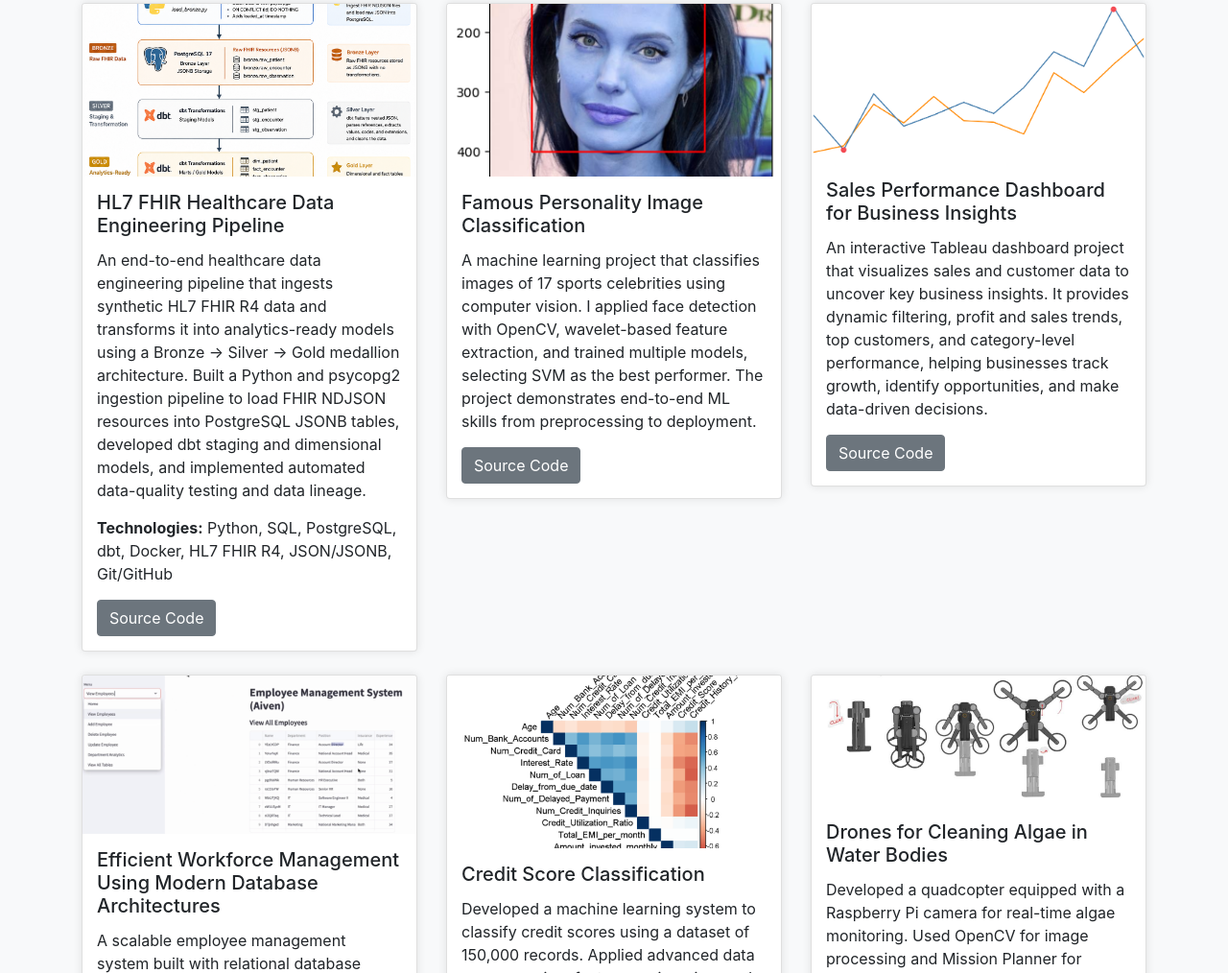
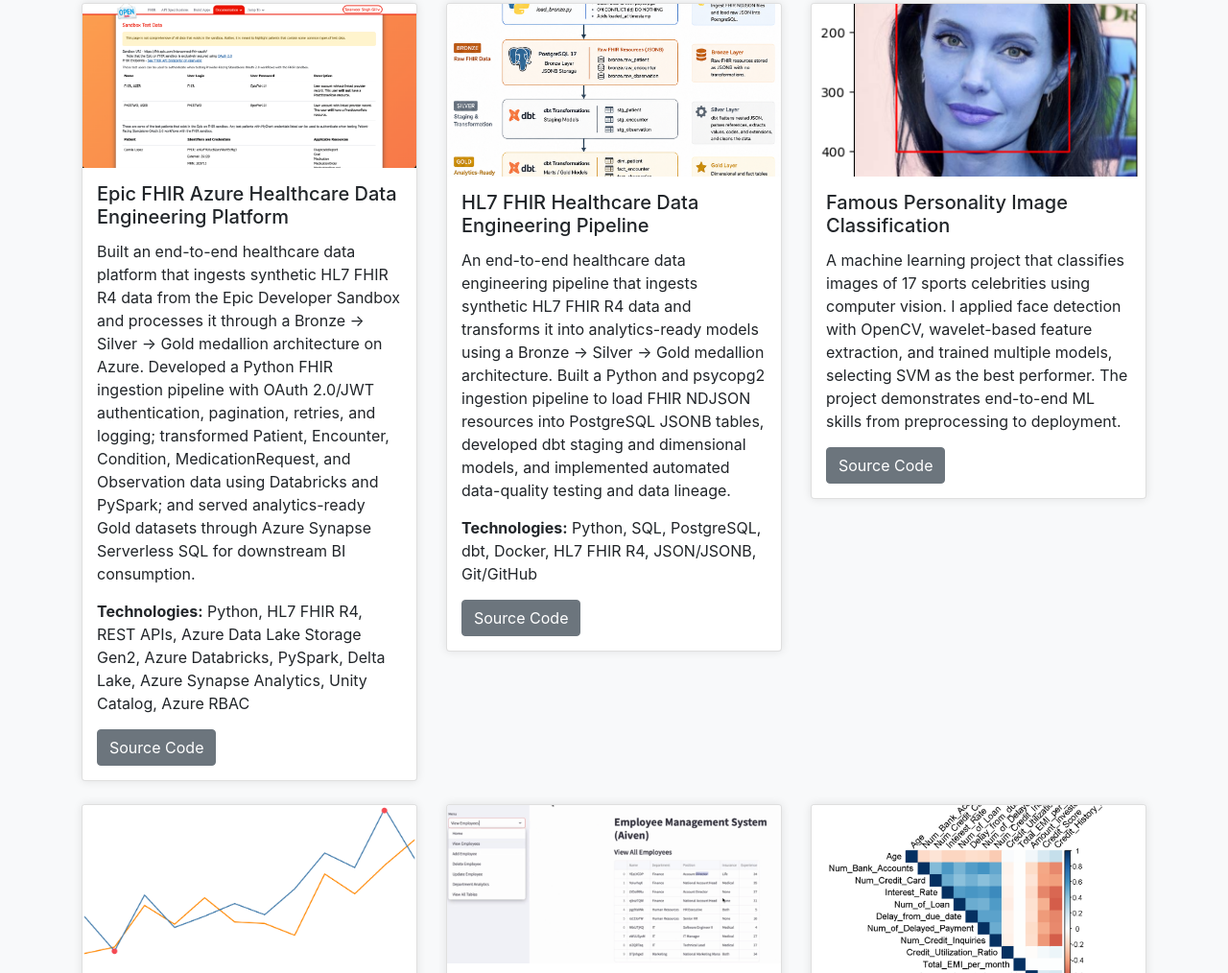
Before and after one commit to Taranveer-Singh-Gill/website, a plain HTML site: page index.html in a window 1280 px wide. Shown: the part 3091-4105 px from the top of the page at 96% size. Drawn offline with nearby package versions, Linux system fonts and the light colour scheme.

Commit message:
Update index.html

```diff
--- a/index.html
+++ b/index.html
@@ -475,6 +475,32 @@
   <div class="container">
     <h2 class="text-center">Projects</h2>
     <div class="row">
+
+      <!-- Project 1b -->
+      <div class="col-md-4 mb-4">
+        <div class="card">
+          <img src="epic-fhir-sandbox.png" class="card-img-top" alt="Epic FHIR Azure Healthcare Data Engineering Platform">
+
+          <div class="card-body">
+            <h5 class="card-title">Epic FHIR Azure Healthcare Data Engineering Platform</h5>
+
+            <p class="card-text">
+              Built an end-to-end healthcare data platform that ingests synthetic HL7 FHIR R4 data from the Epic Developer Sandbox and processes it through a Bronze → Silver → Gold medallion architecture on Azure. Developed a Python FHIR ingestion pipeline with OAuth 2.0/JWT authentication, pagination, retries, and logging; transformed Patient, Encounter, Condition, MedicationRequest, and Observation data using Databricks and PySpark; and served analytics-ready Gold datasets through Azure Synapse Serverless SQL for downstream BI consumption.
+            </p>
+
+            <p class="card-text">
+              <strong>Technologies:</strong> Python, HL7 FHIR R4, REST APIs, Azure Data Lake Storage Gen2, Azure Databricks, PySpark, Delta Lake, Azure Synapse Analytics, Unity Catalog, Azure RBAC
+            </p>
+
+            <a href="https://github.com/Taranveer-Singh-Gill/epic-fhir-data-platform"
+               class="btn btn-secondary">
+              Source Code
+            </a>
+          </div>
+        </div>
+      </div>
+
+
       <!-- Project 1a -->
       <div class="col-md-4 mb-4">
         <div class="card">
```
